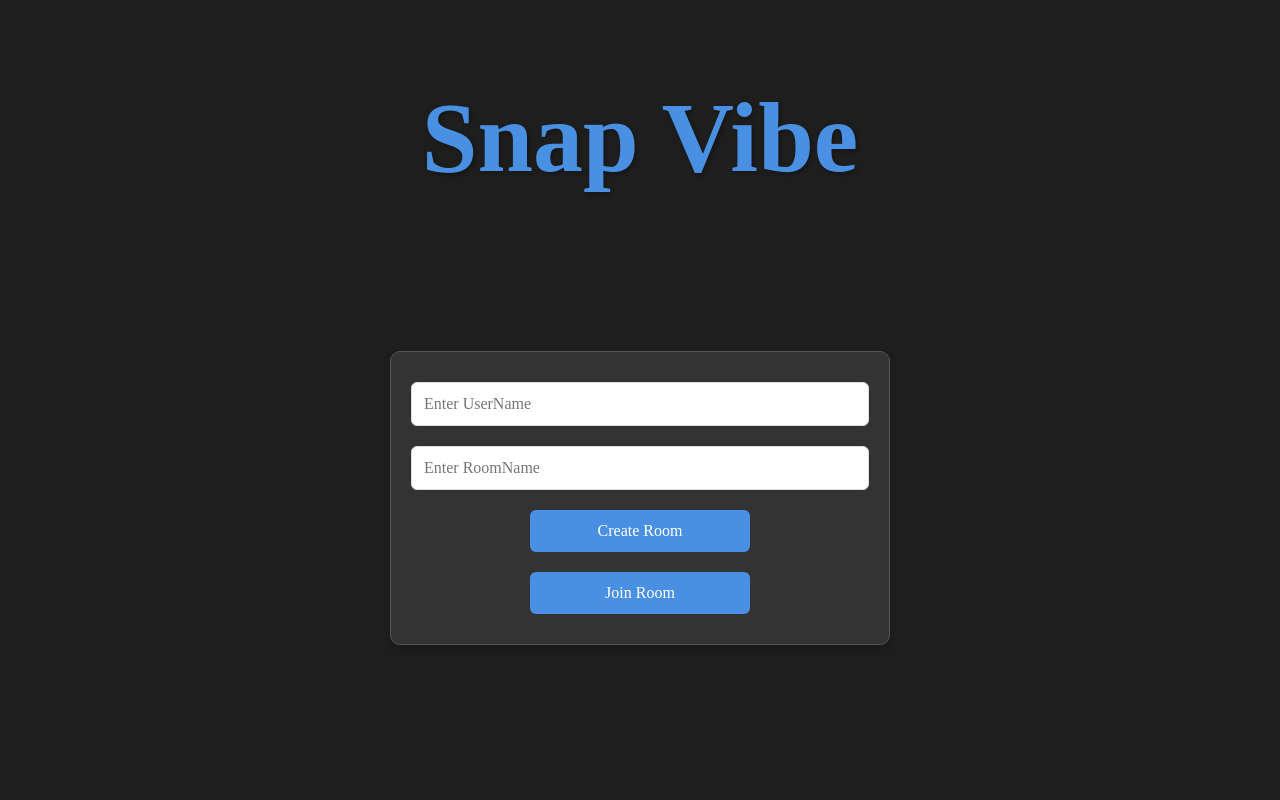
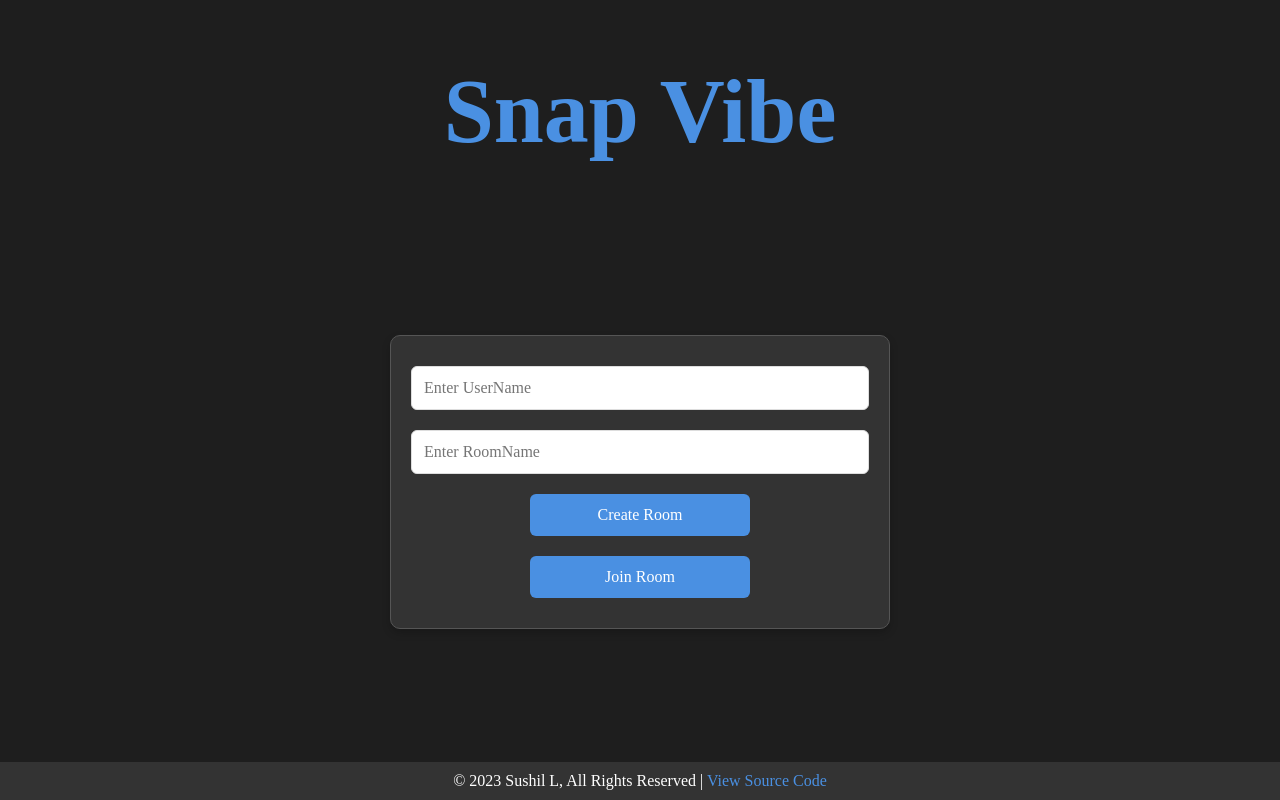
Before and after one commit to 21ThousandProof/SnapVibe-Frontend, a React (Vite) app: page / in a window 1280 px wide. Built offline with nearby package versions, Linux system fonts and the light colour scheme; no server answers.

Commit message:
Styled Homepage

```diff
--- a/index.html
+++ b/index.html
@@ -3,10 +3,9 @@
   <head>
     <meta charset="UTF-8" />
     <link rel="stylesheet" href="reset.css" />
-    <link rel="icon" type="image/svg+xml" href="/vite.svg" />
     <meta name="viewport" content="width=device-width, initial-scale=1.0" />
 
-    <title>Vite + React</title>
+    <title>SnapVibe</title>
   </head>
   <body>
     <div id="root"></div>
--- a/src/Components/Homepage/Homepage.jsx
+++ b/src/Components/Homepage/Homepage.jsx
@@ -14,6 +14,8 @@ const Homepage = () => {
     setIsHovered(false);
   };
 
+  const currentYear = new Date().getFullYear();
+
   return (
     <>
       <div
@@ -25,20 +27,49 @@ const Homepage = () => {
           justifyContent: "center",
           alignItems: "center",
           color: "#e6e6e6",
+          margin: 0,
         }}
       >
         <h1
           style={{
             ...styles.title,
-            fontSize: isHovered ? "100px" : "100px",
-            transform: isHovered ? "scale(1.2)" : "scale(1)",
+            fontSize: isHovered ? "90px" : "90px",
+            transform: isHovered ? "scale(1.1)" : "scale(1)",
+            marginTop: isHovered ? "60px" : "60px",
           }}
           onMouseEnter={handleMouseEnter}
           onMouseLeave={handleMouseLeave}
         >
           Snap Vibe
         </h1>
-        <InfoBox />
+        <InfoBox style={{ marginTop: isHovered ? "20px" : "20px" }} />{" "}
+        {/* Adjust the margin-top */}
+      </div>
+
+      {/* Footer */}
+      <div
+        style={{
+          position: "fixed",
+          bottom: 0,
+          left: 0,
+          width: "100%",
+          backgroundColor: "#333",
+          color: "#fff",
+          padding: "10px",
+          textAlign: "center",
+        }}
+      >
+        <p style={styles.footer}>
+          © {currentYear} Sushil L, All Rights Reserved |{" "}
+          <a
+            href="https://github.com/21Cash/SnapVibe-Frontend"
+            target="_blank"
+            rel="noopener noreferrer"
+            style={styles.link}
+          >
+            View Source Code
+          </a>
+        </p>
       </div>
     </>
   );
@@ -48,10 +79,15 @@ const styles = {
   title: {
     fontWeight: "bold",
     color: "#4a90e2",
-    marginTop: "80px",
-    textShadow: "2px 2px 4px rgba(0, 0, 0, 0.3)",
     cursor: "pointer",
     transition: "transform 0.3s ease, font-size 0.3s ease",
+  },
+  footer: {
+    margin: 0,
+  },
+  link: {
+    color: "#4a90e2",
+    textDecoration: "none",
   },
 };
 
--- a/src/Components/InfoBox/InfoBox.jsx
+++ b/src/Components/InfoBox/InfoBox.jsx
@@ -1,5 +1,3 @@
-// InfoBox.jsx
-
 import React, { useState } from "react";
 import { createRoom, joinRoom } from "../../../REST";
 
@@ -62,7 +60,7 @@ const styles = {
     transition: "background-color 0.3s ease",
     overflow: "auto",
     scrollbarWidth: "thin",
-    scrollbarColor: "#4a90e2 #333", // Scrollbar color and dark background color
+    scrollbarColor: "#4a90e2 #333",
     ...{ WebkitOverflowScrolling: "touch" },
   },
   input: {
```
